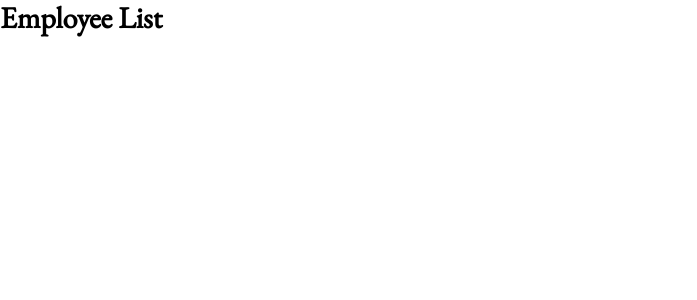
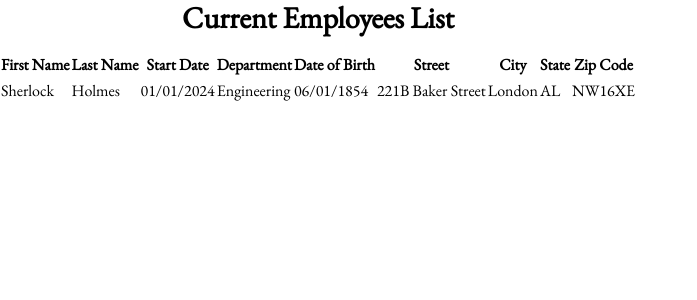
Before and after one commit to miervaldis42/oc-p14-hrnet, a Next.js app: page /authenticated/employees in a window 1280 px wide. Shown: the top 300 px of the page, without its empty margins (0-697 px from the left). Built offline with nearby package versions, Linux system fonts and the light colour scheme.

Commit message:
feat (client) : Table Creation
- Create a component for the table
- Use Redux Toolkit hooks to retrieve the data in the store
- Make sure the data is well displayed in the table
- Import the newly created table into the 'Employee List' page

```diff
--- a/src/app/authenticated/employees/page.tsx
+++ b/src/app/authenticated/employees/page.tsx
@@ -1,14 +1,21 @@
 // Components
 import DynamicHeading from "@components/DynamicHeading/index";
+import Table from "@components/Table";
 
 /**
- * 'Employee List' page
+ * 'Employee List'
  * @description Uses as the Home page of the application
  *
  * @returns {JSX.Element} Page
  */
 function Page(): JSX.Element {
-  return <DynamicHeading type="h2">Employee List</DynamicHeading>;
+  return (
+    <section>
+      <DynamicHeading type="h2">Current Employees List</DynamicHeading>
+
+      <Table />
+    </section>
+  );
 }
 
 export default Page;
--- /dev/null
+++ b/src/components/Table/index.tsx
@@ -0,0 +1,140 @@
+"use client";
+
+// Imports
+import {
+  Table,
+  useReactTable,
+  createColumnHelper,
+  flexRender,
+  getCoreRowModel,
+} from "@tanstack/react-table";
+import { useSelector } from "react-redux";
+import { useState } from "react";
+
+// Types
+import { EmployeeType, EmployeesType } from "@customTypes/employeeType";
+import { StateType } from "@store/index";
+
+/**
+ * @name Table
+ * @component
+ * @description Custom table.
+ *
+ * @returns
+ */
+function Table() {
+  // Data
+  const employees: EmployeesType = useSelector(
+    (state: StateType) => state.employees
+  );
+
+  // Formatting
+  const formatDate = (date: Date | null) => {
+    return date !== null && date !== undefined && typeof date === "object"
+      ? date.toLocaleDateString("fr-FR")
+      : "--/--/----";
+  };
+
+  /*
+    Table Options
+  */
+  // Columns
+  const columnHelper = createColumnHelper<EmployeeType>();
+  const customColumns = [
+    columnHelper.accessor((row) => row.firstname, {
+      id: "firstname",
+      header: () => <span>First Name</span>,
+      cell: (info) => info.getValue(),
+    }),
+    columnHelper.accessor((row) => row.lastname, {
+      id: "lastname",
+      header: () => <span>Last Name</span>,
+      cell: (info) => info.getValue(),
+    }),
+    columnHelper.accessor((row) => formatDate(row.startDate), {
+      id: "startDate",
+      header: () => <span>Start Date</span>,
+      cell: (info) => info.getValue(),
+    }),
+    columnHelper.accessor((row) => row.department, {
+      id: "department",
+      header: () => <span>Department</span>,
+      cell: (info) => info.getValue(),
+    }),
+    columnHelper.accessor((row) => formatDate(row.birthdate), {
+      id: "birthdate",
+      header: () => <span>Date of Birth</span>,
+      cell: (info) => info.getValue(),
+    }),
+    columnHelper.accessor((row) => row.address.street, {
+      id: "street",
+      header: () => <span>Street</span>,
+      cell: (info) => info.getValue(),
+    }),
+    columnHelper.accessor((row) => row.address.city, {
+      id: "city",
+      header: () => <span>City</span>,
+      cell: (info) => info.getValue(),
+    }),
+    columnHelper.accessor((row) => row.address.state?.abbreviation, {
+      id: "state",
+      header: () => <span>State</span>,
+      cell: (info) => info.getValue(),
+    }),
+    columnHelper.accessor((row) => row.address.code, {
+      id: "code",
+      header: () => <span>Zip Code</span>,
+      cell: (info) => info.getValue(),
+    }),
+  ];
+
+  // Table
+  const customTable = useReactTable({
+    columns: customColumns,
+    data: employees,
+    getCoreRowModel: getCoreRowModel(),
+  });
+
+  return (
+    <table>
+      <thead>
+        {customTable.getHeaderGroups().map((headerGroup) => (
+          <tr key={headerGroup.id}>
+            {headerGroup.headers.map((header) => {
+              return (
+                <th key={header.id} colSpan={header.colSpan}>
+                  {header.isPlaceholder ? null : (
+                    <div>
+                      {flexRender(
+                        header.column.columnDef.header,
+                        header.getContext()
+                      )}
+                    </div>
+                  )}
+                </th>
+              );
+            })}
+          </tr>
+        ))}
+      </thead>
+
+      <tbody>
+        {customTable.getRowModel().rows.map((row) => {
+          return (
+            <tr key={row.id}>
+              {row.getVisibleCells().map((cell) => {
+                return (
+                  <td key={cell.id}>
+                    {flexRender(cell.column.columnDef.cell, cell.getContext())}
+                  </td>
+                );
+              })}
+            </tr>
+          );
+        })}
+      </tbody>
+    </table>
+  );
+}
+
+export default Table;
```
